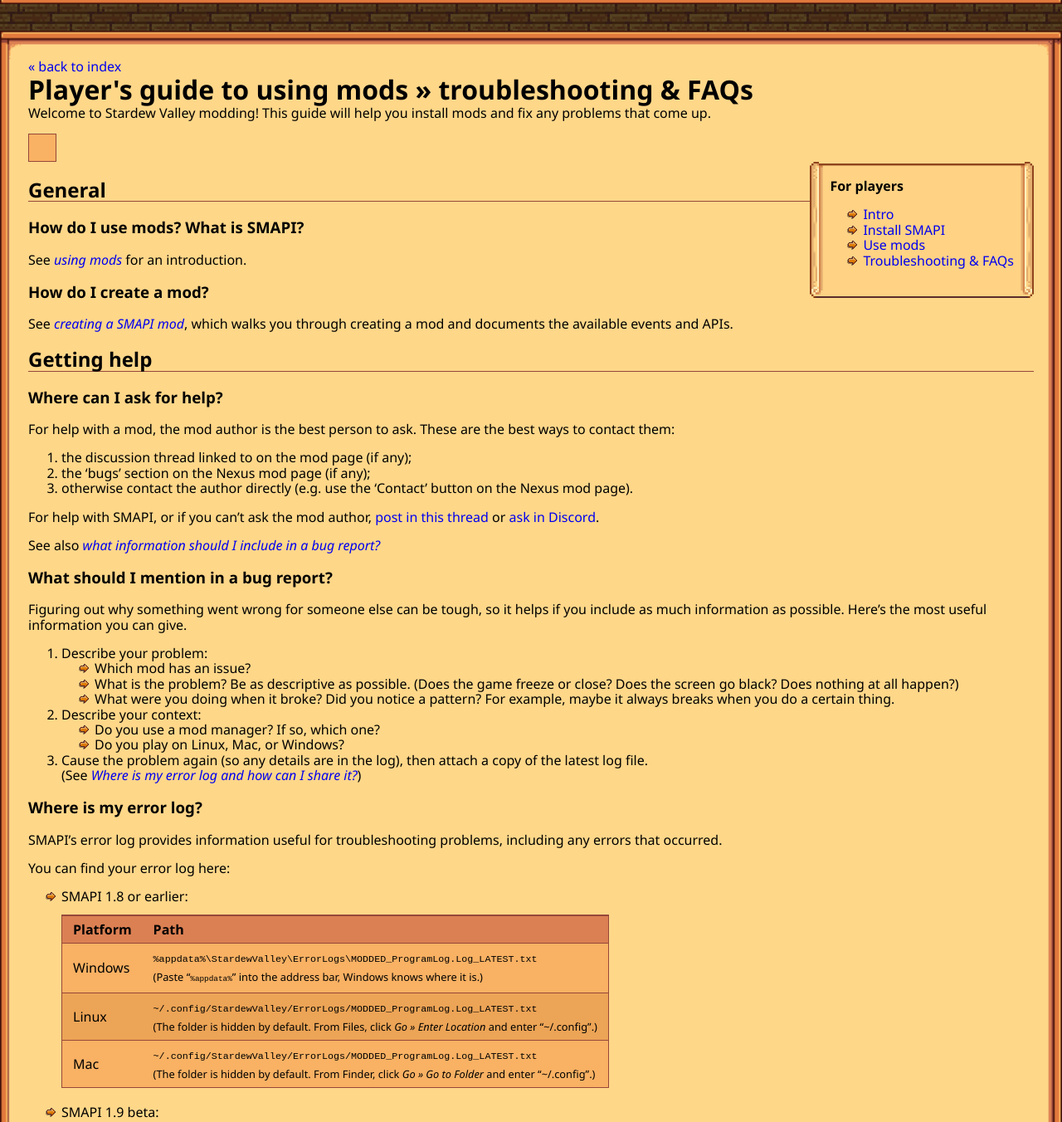
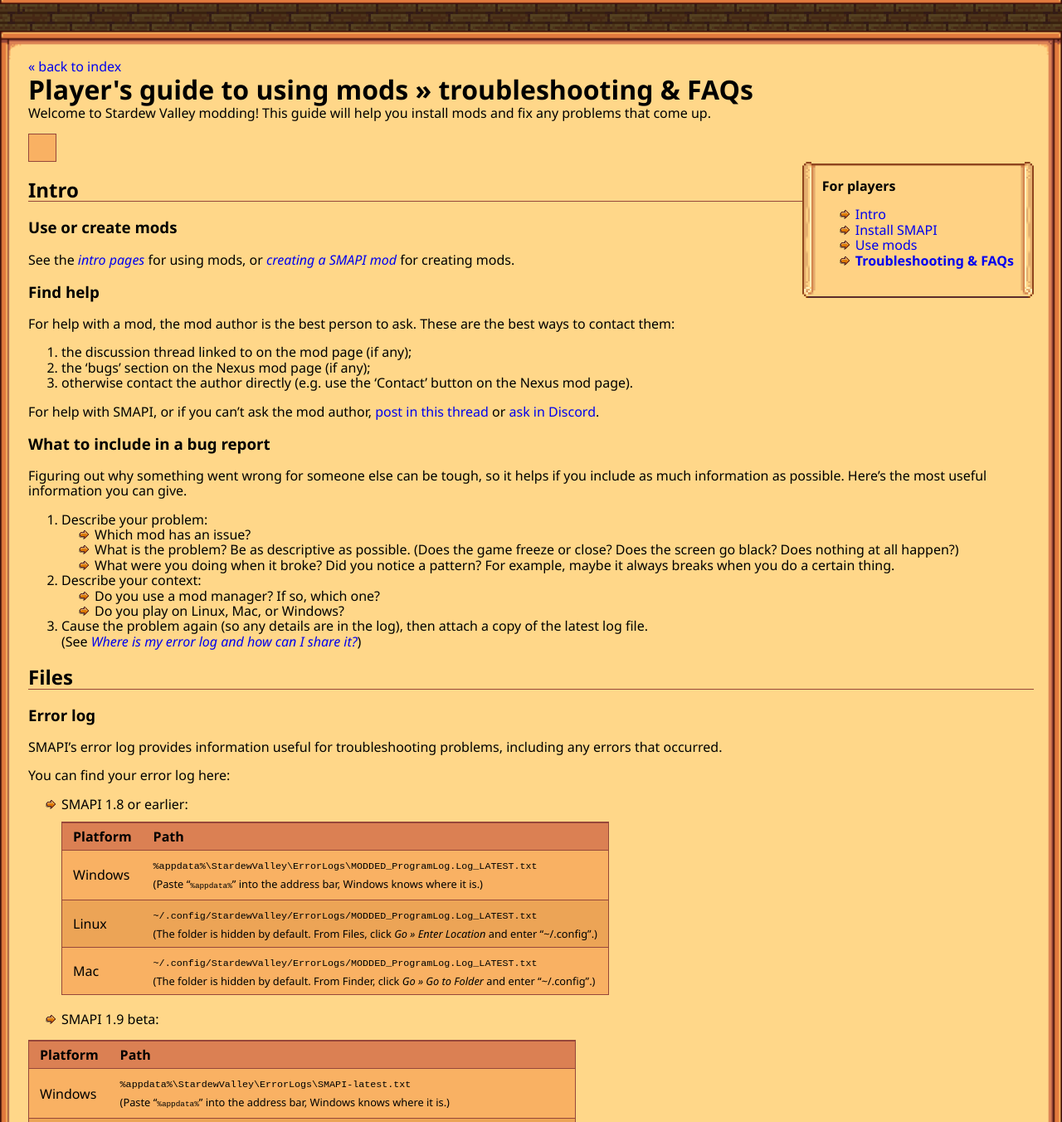
Before and after one commit to Pathoschild/canimod.github.io, a Jekyll site: the page built from for-players/faqs.md, in a window 1280 px wide and 1400 px high, scrolled down 319 px, cut to the strip 48-1400 px from the top of the window. Shown: the whole strip at 83% size. Built offline with Jekyll 4.4.1, drawn with Linux system fonts in a browser that asks for light colours; nearby versions of some CDN libraries; some of the changed text lies outside the part shown.

Commit message:
clean up headers, fix up navbox, update links

```diff
--- a/for-players/faqs.md
+++ b/for-players/faqs.md
@@ -11,27 +11,22 @@
 ---
 
 <div class="scroll-box" style="float: right;">
-<strong>For players</strong>
-<ul>
-   <li><a href="/for-players/intro">Intro</a></li>
-   <li><a href="/for-players/install-smapi">Install SMAPI</a></li>
-   <li><a href="/for-players/install-smapi">Use mods</a></li>
-   <li><a href="/for-players/faqs">Troubleshooting & FAQs</a></li>
-</ul>
+    <strong>For players</strong>
+    <ul>
+        <li><a href="/for-players/intro">Intro</a></li>
+        <li><a href="/for-players/install-smapi">Install SMAPI</a></li>
+        <li><a href="/for-players/use-mods">Use mods</a></li>
+        <li><strong><a href="/for-players/faqs">Troubleshooting & FAQs</a></strong></li>
+    </ul>
 </div>
 
-## General
+## Intro
 
-### How do I use mods? What is SMAPI?
-See _[using mods](/guides/using-mods)_ for an introduction.
+### Use or create  mods
+See the _[intro pages](/for-players/intro)_ for using mods, or
+_[creating a SMAPI mod](/for-devs/creating-a-smapi-mod)_ for creating mods.
 
-### How do I create a mod?
-See _[creating a SMAPI mod](/guides/creating-a-smapi-mod)_, which walks you through creating a mod
-and documents the available events and APIs.
-
-## Getting help
-
-### Where can I ask for help?
+### Find help
 For help with a mod, the mod author is the best person to ask. These are the best ways to contact them:
 
 1. the discussion thread linked to on the mod page (if any);
@@ -41,11 +36,9 @@
 For help with SMAPI, or if you can't ask the mod author, [post in this thread](http://community.playstarbound.com/threads/dos-and-donts-of-reporting-issues-with-smapi-mods.125211/)
 or [ask in Discord](https://discord.gg/kH55QXP).
 
-See also _[what information should I include in a bug report?](#bug-report)_
-
 <section class="anchor" id="bug-report"></section>
 
-### What should I mention in a bug report?
+### What to include in a bug report
 Figuring out why something went wrong for someone else can be tough, so it helps if you include
 as much information as possible. Here's the most useful information you can give.
 
@@ -64,9 +57,11 @@
    file.
    (See _[Where is my error log and how can I share it?](#error-log)_)
 
+## Files
+
 <section class="anchor" id="error-log"></section>
 
-### Where is my error log?
+### Error log
 SMAPI's error log provides information useful for troubleshooting problems, including any errors
 that occurred.
 
@@ -91,11 +86,9 @@
 Don't paste the whole log into your message! Instead attach it as a file, or send a [pastebin](http://pastebin.com/)
 link.
 
-## Other
-
 <section class="anchor" id="save-folder"></section>
 
-### Where are my save files?
+### Save files
 The game puts save files here:
 
 Platform | Path
@@ -111,7 +104,7 @@
 
 <section class="anchor" id="game-folder"></section>
 
-### Where is my game folder?
+### Game folder
 The "game folder" is the folder that contains the `Stardew Valley.exe` or `StardewValley.exe`
 file. The default locations are:
 
@@ -143,7 +136,7 @@
 1. Are you running the latest versions? The versions are listed in the first line of the console
    window:
 
-   > ![](images/smapi-faq/smapi-versions.png)
+   > ![](images/faqs/smapi-versions.png)
 
    Make sure you have [Stardew Valley 1.11](http://stardewvalleywiki.com/Version_History) and the
    [latest version of SMAPI](https://github.com/Pathoschild/SMAPI/releases).
```
Also changed, not shown: other parts of for-players/faqs.md (+2 -2 lines), for-devs/creating-an-xnb-mod.md (+1 -1 lines), for-devs/updating-a-smapi-mod.md (+6 -6 lines), for-players/install-smapi.md (+12 -12 lines), for-players/intro.md (+10 -9 lines), for-players/use-mods.md (+13 -14 lines), for-players/images/faqs/smapi-versions.png (renamed from for-players/images/smapi-faq/smapi-versions.png).
